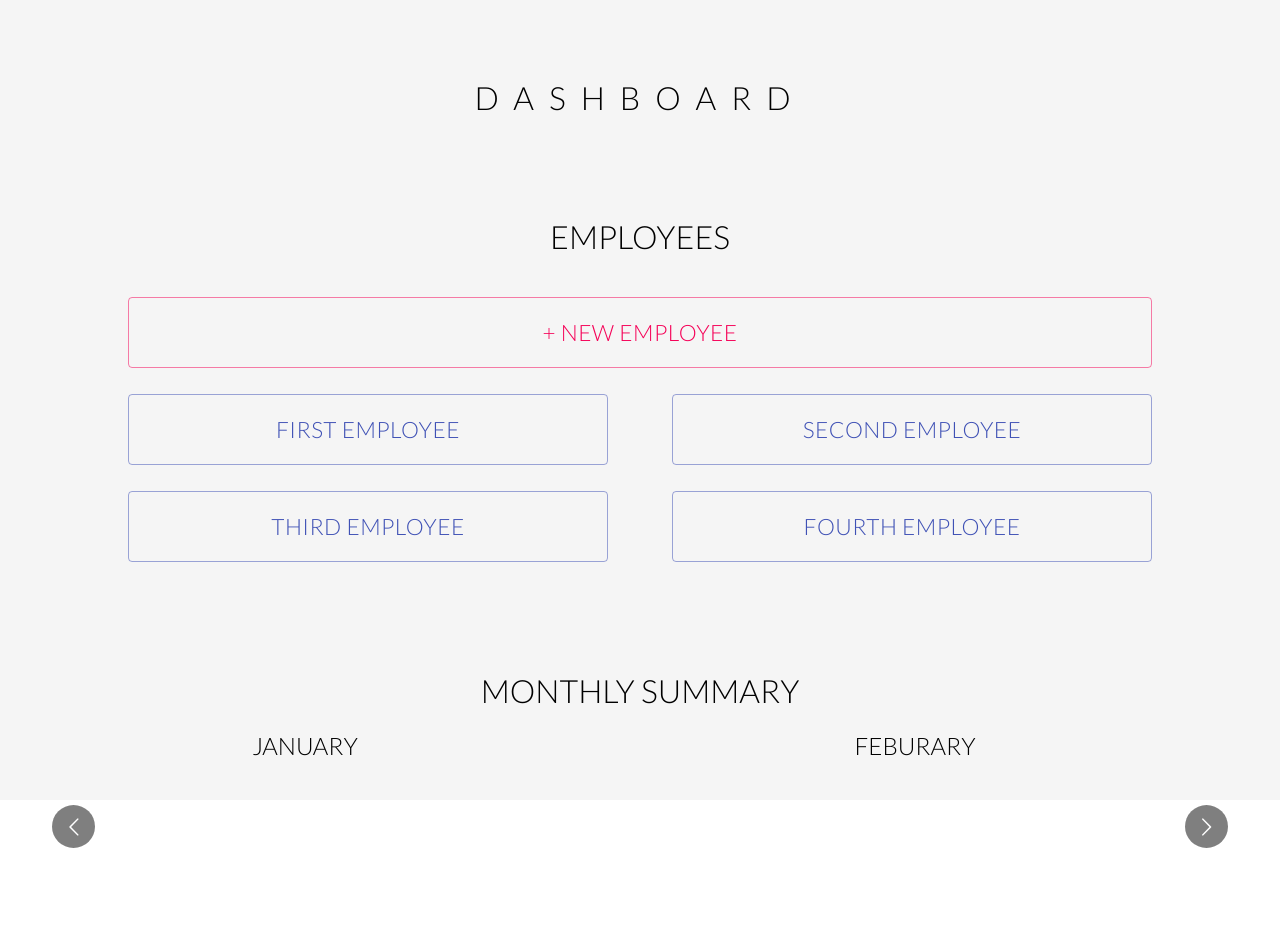
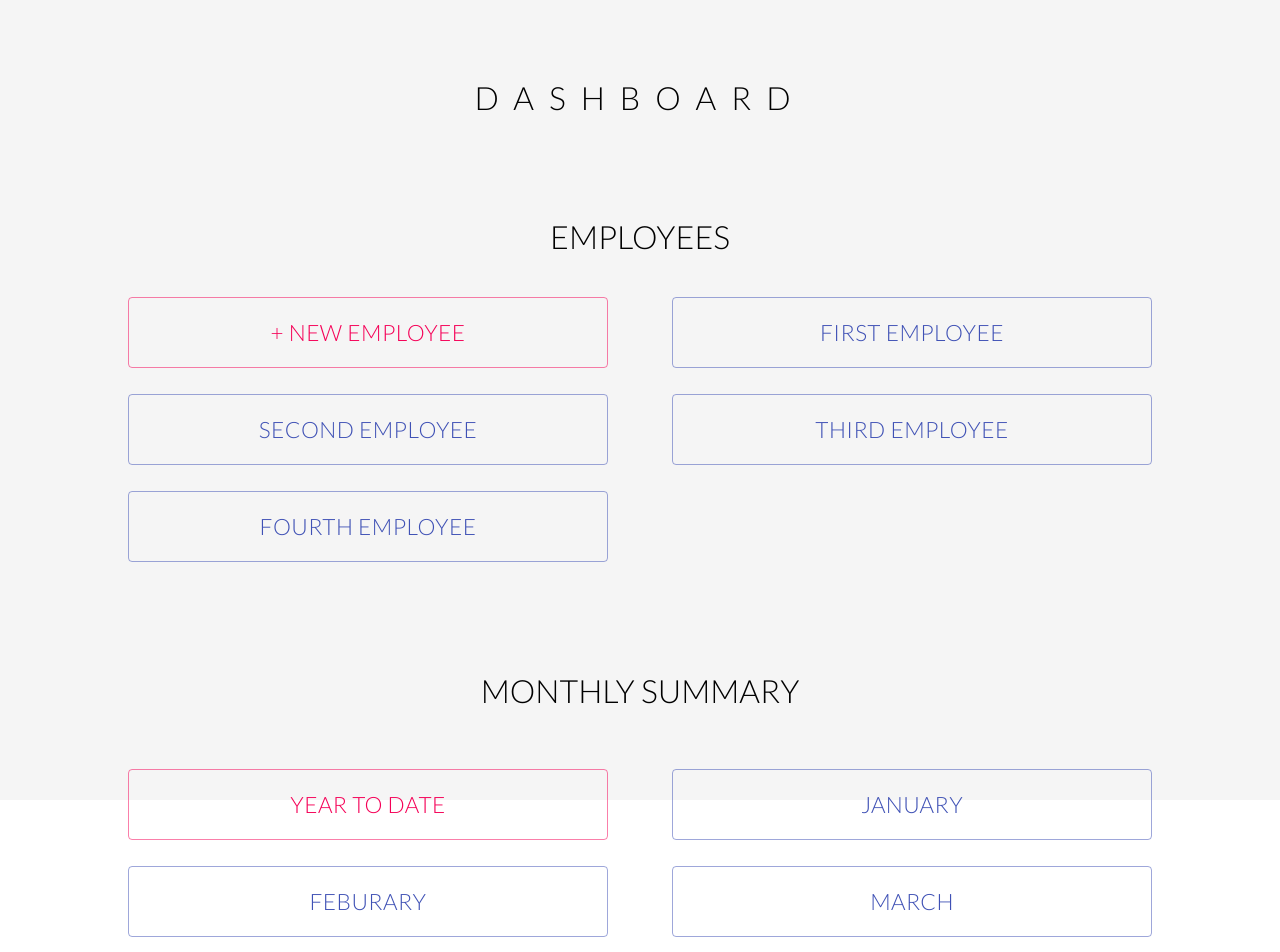
Before and after one commit to nigelrodrigues15/payroll, a React (Create React App) app: page /#/dashboard in a window 1280 px wide. Shown: the top 952 px of the page. Built offline with nearby package versions, Linux system fonts and the light colour scheme.

Commit message:
dasgboard redesign

```diff
--- a/src/components/dashboard/dashboard.jsx
+++ b/src/components/dashboard/dashboard.jsx
@@ -34,11 +34,11 @@ class Dashboard extends React.Component {
     monthList(months = this.props.months) {
         let result = months.map((month, i) => {
             return (
-                <div key={i} className="carouselList">
-                    <Link className="Link" to={`/${month}`}>
-                        <div className='listContent'> {month} </div>
-                    </Link>
-                </div>
+                <Link className="Link" >
+                    <Button id='button-month' size="large" className="carouselList" variant="outlined" component="label" color="primary">
+                        <div className='listContent'>{month}</div>
+                    </Button>
+                </Link>
             )
         });
         return result;
@@ -85,7 +85,7 @@ class Dashboard extends React.Component {
                     <h1>EMPLOYEES</h1>
                     <br />
                     <div className='carousel-layout'>
-                        <Link className="Link newEmployee" to="/newEmployee">
+                        <Link className="Link doublespan" to="/newEmployee">
                             <Button id='button-employee' size='large' className="carouselList" variant="outlined" component="label" color="secondary">
 
                                 <div className='listContent'> + New Employee</div>
@@ -98,35 +98,19 @@ class Dashboard extends React.Component {
                 <br /><br /><br />
                 <div className="carousel">
                     <h1>MONTHLY SUMMARY</h1>
-                    <Carousel
-                        responsive={responsive}
-                        additionalTransfrom={0}
-                        arrows
-                        autoPlaySpeed={3000}
-                        centerMode={false}
-                        className=""
-                        containerClass="container"
-                        dotListClass=""
-                        draggable
-                        focusOnSelect={false}
-                        infinite
-                        itemClass=""
-                        keyBoardControl
-                        minimumTouchDrag={80}
-                        partialVisible
-                        renderButtonGroupOutside={false}
-                        renderDotsOutside={false}
-                        showDots={false}
-                        sliderClass=""
-                        slidesToSlide={1}
-                        swipeable
-                    >
+                    <br/><br/>
+                    <div className='carousel-layout'>
+                        <Link className="Link doublespan" >
+                            <Button id='button-year' size="large" className="carouselList" variant="outlined" component="label" color="secondary">
+                                <div className='listContent'>Year to Date</div>
+                            </Button>
+                        </Link>
                         {this.monthList()}
+                    </div>
 
-                    </Carousel>
                 </div>
                 <br /><br /><br />
-                <div className="payperiod">
+                {/* <div className="payperiod">
                     <FormControl id='paypperiodMonth'>
                         <InputLabel id="monthLabel">PayPeriod Month</InputLabel>
                         <Select
@@ -144,7 +128,7 @@ class Dashboard extends React.Component {
                         </Select>
                         <FormHelperText>Select PayPeriod Month</FormHelperText>
                     </FormControl>
-                </div>
+                </div> */}
             </div>
         );
     };
```
